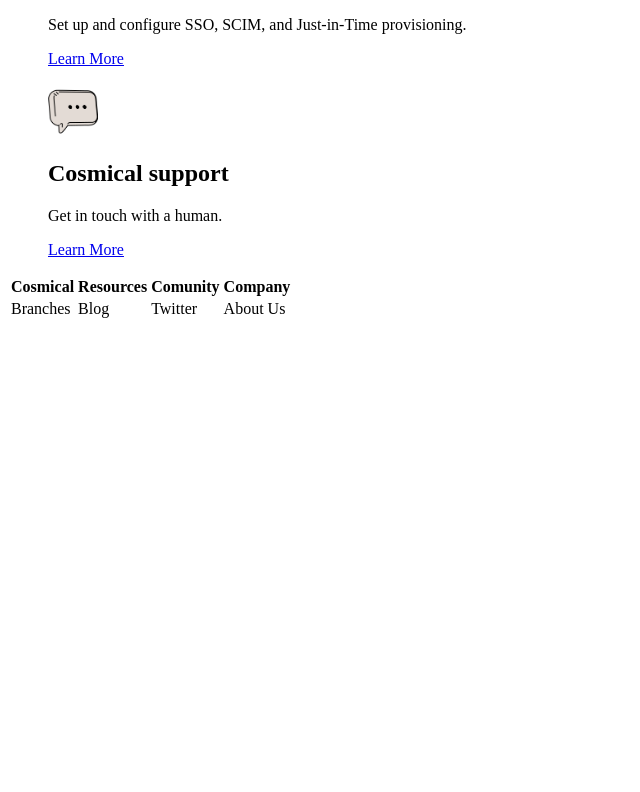
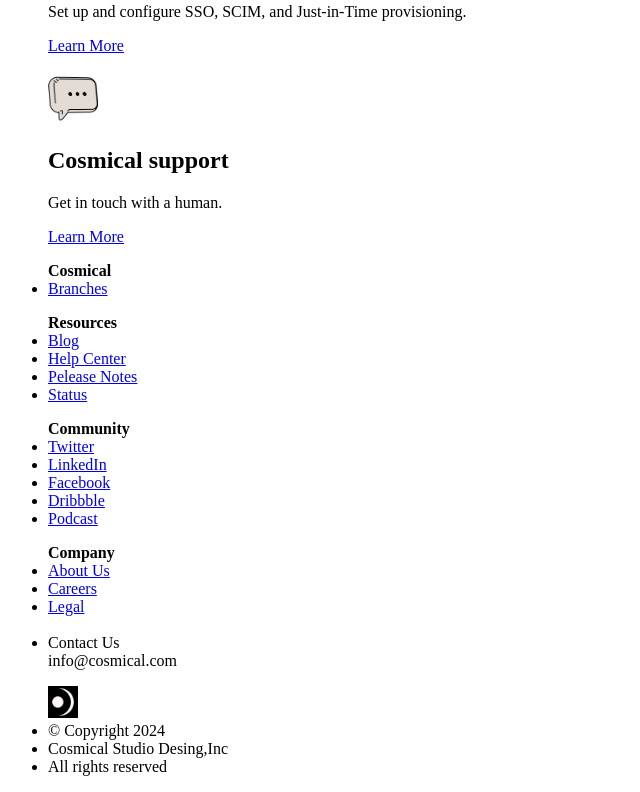
Before and after one commit to A24Moises/Website-structure-Cosmical, a plain HTML site: page index.html in a window 1280 px wide. Shown: the part 1009-1801 px from the top of the page, without its empty margins (0-640 px from the left). Before the commit the page ends 1338 px from the top, so only its background shows below. Drawn offline with Linux system fonts and the light colour scheme.

Commit message:
finish it

```diff
--- a/index.html
+++ b/index.html
@@ -7,6 +7,7 @@
 </head>
 <body>
     <header>
+        <section>
         <nav>
             <p><img src="./img/cosmical-logo.png" width="20" alt="logo"><strong>Cosmical |</strong> Help Center</p>
             <button><a href="submin.html"></a>Submit a request</button></li>
@@ -17,6 +18,7 @@
             <input type="text" name="search" id="search" placeholder="Search">
             <button>-></button>
         </form>
+        </section>
     </header>
     <main>
         <ul>
@@ -75,13 +77,62 @@
         </ul>
     </main>
     <footer>
-        <table style="border: 1">
+        <section>
+            <ul>
+                <li style="list-style: none;"><strong>Cosmical</strong></li>
+                <li><a href="./index.html">Branches</a></li>
+            </ul>
+            <ul>
+                <li style="list-style: none;"><strong>Resources</strong></li>
+                <li><a href="./index.html">Blog</a></li>
+                <li><a href="./index.html">Help Center</a></li>
+                <li><a href="./index.html">Pelease Notes</a></li>
+                <li><a href="./index.html">Status</a></li>
+            </ul>
+            <ul>
+                <li style="list-style: none;"><strong>Community</strong></li>
+                <li><a href="./index.html">Twitter</a></li>
+                <li><a href="./index.html">LinkedIn</a></li>
+                <li><a href="./index.html">Facebook</a></li>
+                <li><a href="./index.html">Dribbble</a></li>
+                <li><a href="./index.html">Podcast</a></li>
+            </ul>
+            <ul>
+                <li style="list-style: none;"><strong>Company</strong></li>
+                <li><a href="./index.html">About Us</a></li>
+                <li><a href="./index.html">Careers</a></li>
+                <li><a href="./index.html">Legal</a></li>
+                <br>
+                <li>Contact Us
+                <br>
+                info@cosmical.com</li>
+            </ul>
+            <ul>
+                <li style="list-style: none;"><img src="./img/cosmical-logo.png" alt="logo" width="30px"></li>
+                <li>&copy; Copyright 2024</li>
+                <li>Cosmical Studio Desing,Inc</li>
+                <li> All rights reserved</li>
+            </ul>
+
+        </section>
+    </footer>
+</body>
+</html>
+
+ <!--    <table border="1">
                 <tr>
                     <th colspan="2">Cosmical</th>
                     <th colspan="2">Resources</th>
                     <th colspan="2">Comunity</th>
                     <th colspan="2">Company</th>
-                <th></th>
+                    <th colspan="2"></th>
+                </tr>
+                <tr>
+                    <td colspan="2"></td>
+                    <td colspan="2"></td>
+                    <td colspan="2"></td>
+                    <td colspan="2"></td>
+                    <td colspan="2"></td>
                 </tr>
                 <tr>
                     <td colspan="2">Branches</td>
@@ -90,7 +141,67 @@
                     <td colspan="2">About Us</td>
                     <td></td>
                 </tr>
-        </table>
-    </footer>
-</body>
-</html>
+                <tr>
+                    <td colspan="2"></td>
+                    <td colspan="2">Help Center</td>
+                    <td colspan="2">LinkedIn</td>
+                    <td colspan="2">Careers</td>
+                    <td colspan="2"></td>
+                </tr>
+                <tr>
+                    <td colspan="2"></td>
+                    <td colspan="2">Release Notes</td>
+                    <td colspan="2">Facebook</td>
+                    <td colspan="2">Legal</td>
+                    <td colspan="2"></td>
+                </tr>
+                <tr>
+                    <td colspan="2"></td>
+                    <td colspan="2">Status</td>
+                    <td colspan="2">Dribbble</td>
+                    <td colspan="2"></td>
+                    <td colspan="2"></td>
+                </tr>
+                <tr>
+                    <td colspan="2"></td>
+                    <td colspan="2"></td>
+                    <td colspan="2">Podcast</td>
+                    <td colspan="2"></td>
+                    <td colspan="2"></td>
+                </tr>
+                <tr>
+                    <td colspan="2"></td>
+                    <td colspan="2"></td>
+                    <td colspan="2"></td>
+                    <td colspan="2">Contact Us</td>
+                    <td colspan="2"></td>
+                </tr>
+                <tr>
+                    <td colspan="2"></td>
+                    <td colspan="2"></td>
+                    <td colspan="2"></td>
+                    <td colspan="2">info@cosmical.com</td>
+                    <td colspan="2"><img src="./img/cosmical-logo.png" alt="logo" width="30px"></td>
+                </tr>
+                <tr>
+                    <td colspan="2"></td>
+                    <td colspan="2"></td>
+                    <td colspan="2"></td>
+                    <td colspan="2"></td>
+                    <td colspan="2">&copy; Copyright 2024</td>
+                </tr>
+                <tr>
+                    <td colspan="2"></td>
+                    <td colspan="2"></td>
+                    <td colspan="2"></td>
+                    <td colspan="2"></td>
+                    <td colspan="2">Cosmical Studio Desing,Inc</td>
+                </tr>
+                <tr>
+                    <td colspan="2"></td>
+                    <td colspan="2"></td>
+                    <td colspan="2"></td>
+                    <td colspan="2"></td>
+                    <td colspan="2">All rights reserved</td>
+                </tr>
+            </table>-->
```
Lines whose indentation alone changed are shown as unchanged.
